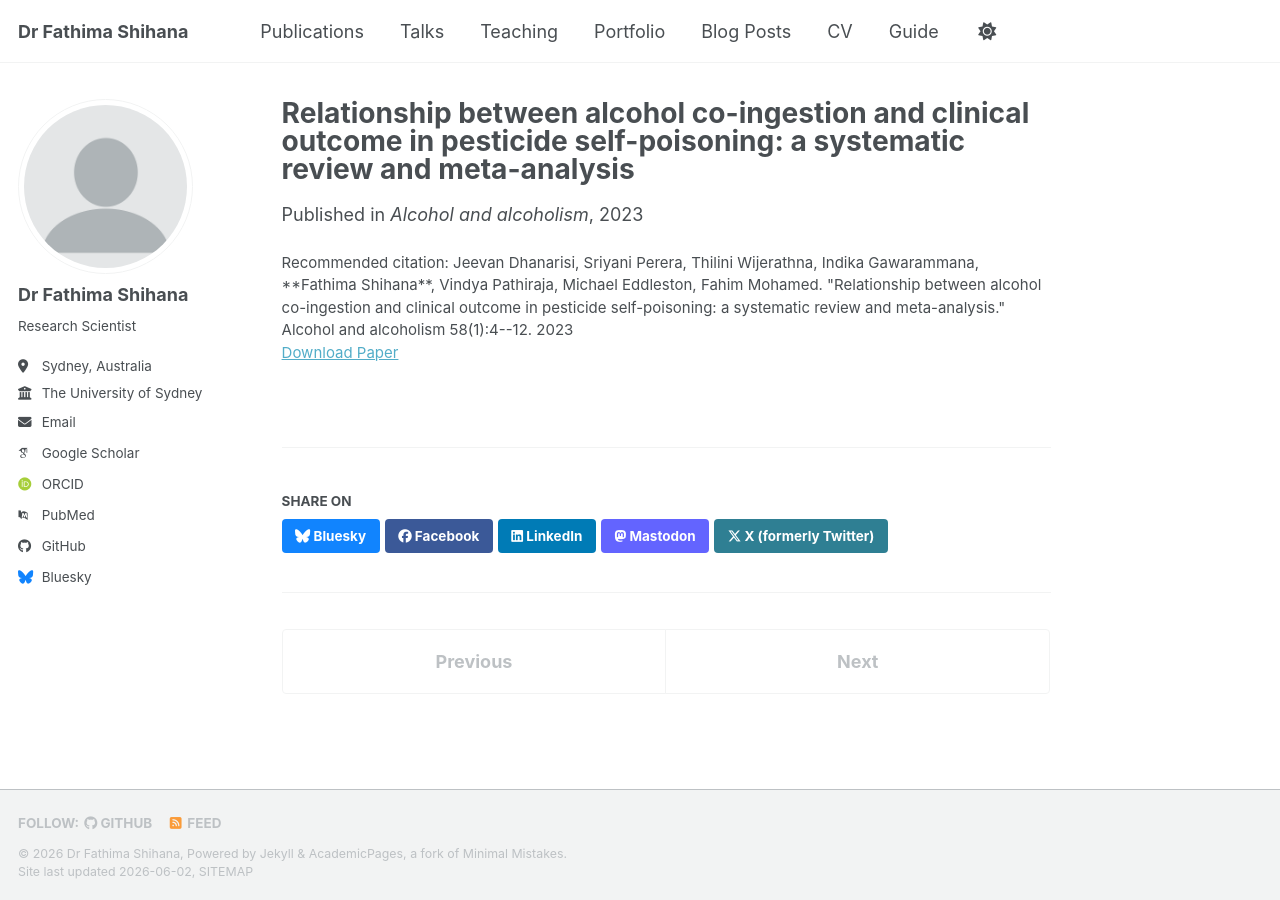
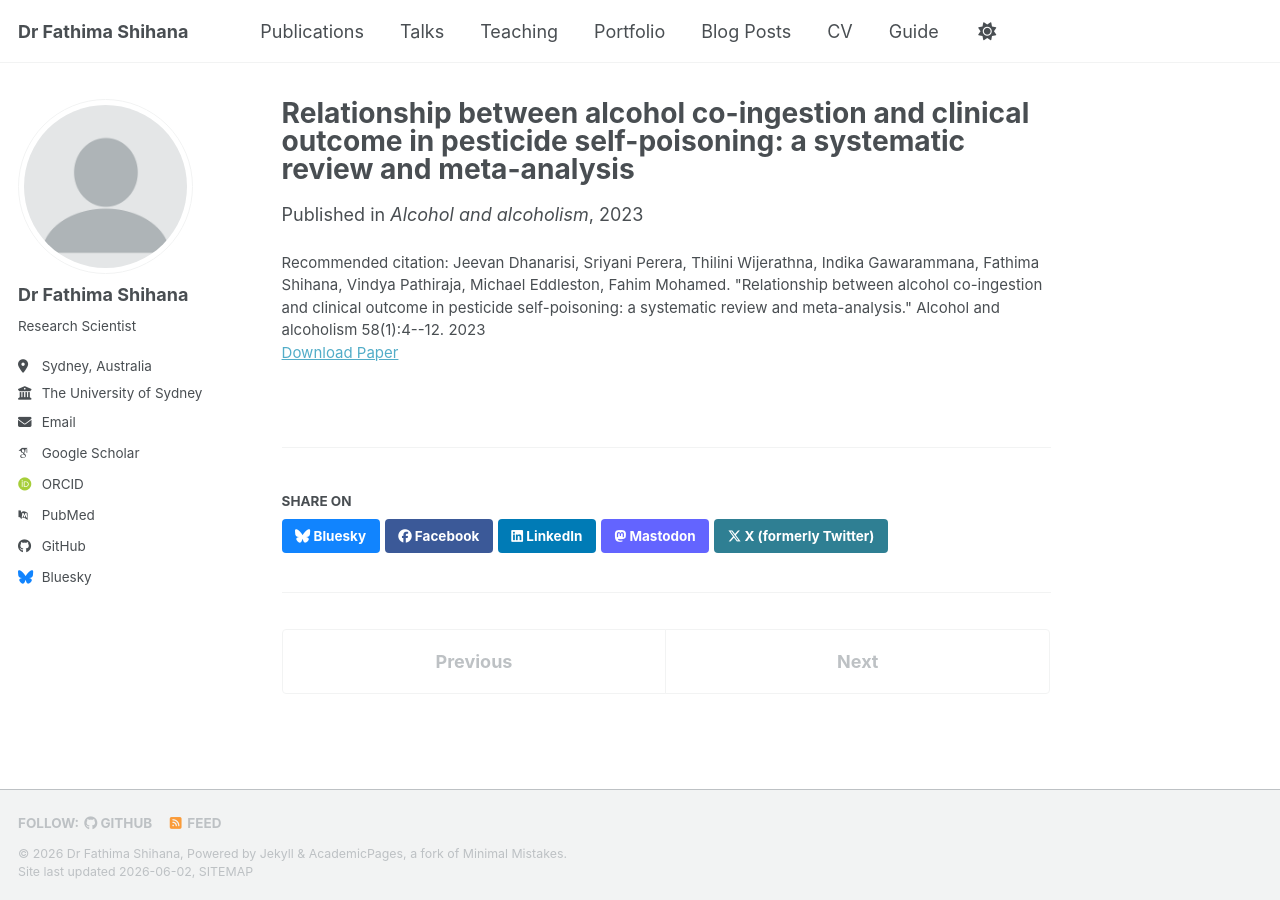
Before and after one commit to fathimashihana/fathimashihana.github.io, a Jekyll site: the page built from _publications/2023-relationship-between-alcohol-co-ingestion-and-clinical-outcome-in-pesticide-self.md, in a window 1280 px wide. Built offline with Jekyll 4.4.1, drawn with Linux system fonts in a browser that asks for light colours; some web fonts are replaced; a script bundle is joined from its source files by our own code; library files that are not in the unit come from our copies.

```diff
--- a/_publications/2023-relationship-between-alcohol-co-ingestion-and-clinical-outcome-in-pesticide-self.md
+++ b/_publications/2023-relationship-between-alcohol-co-ingestion-and-clinical-outcome-in-pesticide-self.md
@@ -8,5 +8,5 @@ venue: "Alcohol and alcoholism"
 paperurl: ""
 pdfurl: "/files/relationship-between-alcohol-co-ingestion-and-clinical-outcome-in-pesticide-self.pdf"
 pubmedurl: "https://pubmed.ncbi.nlm.nih.gov/?term=Relationship+between+alcohol+co-ingestion+and+clinical+outcome+in+pesticide+self-poisoning:+a+systematic+review+and+meta-analysis"
-citation: "Jeevan Dhanarisi, Sriyani Perera, Thilini Wijerathna, Indika Gawarammana, **Fathima Shihana**, Vindya Pathiraja, Michael Eddleston, Fahim Mohamed. \"Relationship between alcohol co-ingestion and clinical outcome in pesticide self-poisoning: a systematic review and meta-analysis.\" Alcohol and alcoholism 58(1):4--12. 2023"
+citation: "Jeevan Dhanarisi, Sriyani Perera, Thilini Wijerathna, Indika Gawarammana, Fathima Shihana, Vindya Pathiraja, Michael Eddleston, Fahim Mohamed. \"Relationship between alcohol co-ingestion and clinical outcome in pesticide self-poisoning: a systematic review and meta-analysis.\" Alcohol and alcoholism 58(1):4--12. 2023"
 ---
```
